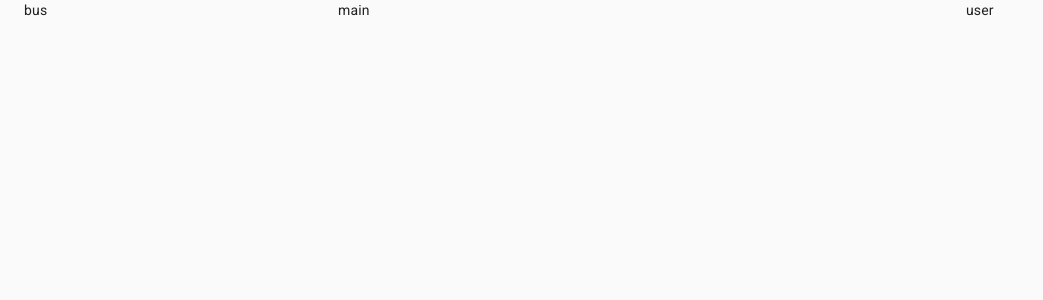
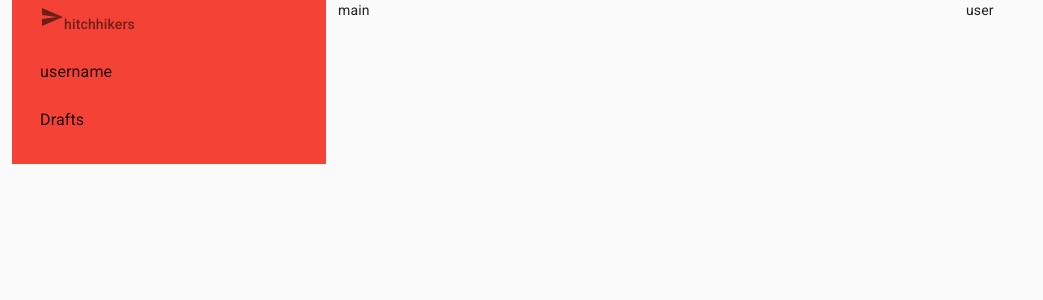
Before and after one commit to eikoh0117/chatbus, a React (Create React App) app in the folder front/: page / in a window 1280 px wide. Shown: the top 300 px of the page, without its empty margins (0-1043 px from the left). Built offline with nearby package versions, Linux system fonts and the light colour scheme.

Commit message:
Introduce List component from material-ui

```diff
--- a/front/src/App.tsx
+++ b/front/src/App.tsx
@@ -1,17 +1,53 @@
 import React from "react";
 import CssBaseline from "@material-ui/core/CssBaseline";
 import Container from "@material-ui/core/Container";
-import { Grid } from "@material-ui/core";
+import {
+  Grid,
+  List,
+  ListItem,
+  ListItemText,
+  ListSubheader,
+  makeStyles,
+} from "@material-ui/core";
+import { red } from "@material-ui/core/colors";
+import SendIcon from "@material-ui/icons/Send";
 
 interface Props {}
 
+const useStyles = makeStyles((theme) => ({
+  red: {
+    // marginTop: theme.spacing(8),
+    // display: "flex",
+    // flexDirection: "column",
+    // alignItems: "center",
+    backgroundColor: red[500],
+  },
+}));
+
 const App: React.FC<Props> = (props) => {
+  const classes = useStyles();
   return (
     <Container component="main" maxWidth="xl">
       <CssBaseline />
       <Grid container spacing={3}>
-        <Grid item xs={3}>
-          bus
+        <Grid item xs={3} className={classes.red}>
+          <List
+            component="nav"
+            aria-labelledby="nested-list-subheader"
+            subheader={
+              <ListSubheader component="div" id="nested-list-subheader">
+                <SendIcon />
+                hitchhikers
+              </ListSubheader>
+            }
+          >
+            <ListItem button>
+              <ListItemText primary="username" />
+            </ListItem>
+            <ListItem button>
+              <ListItemText primary="Drafts" />
+            </ListItem>
+          </List>
         </Grid>
         <Grid item xs={6}>
           main
```
